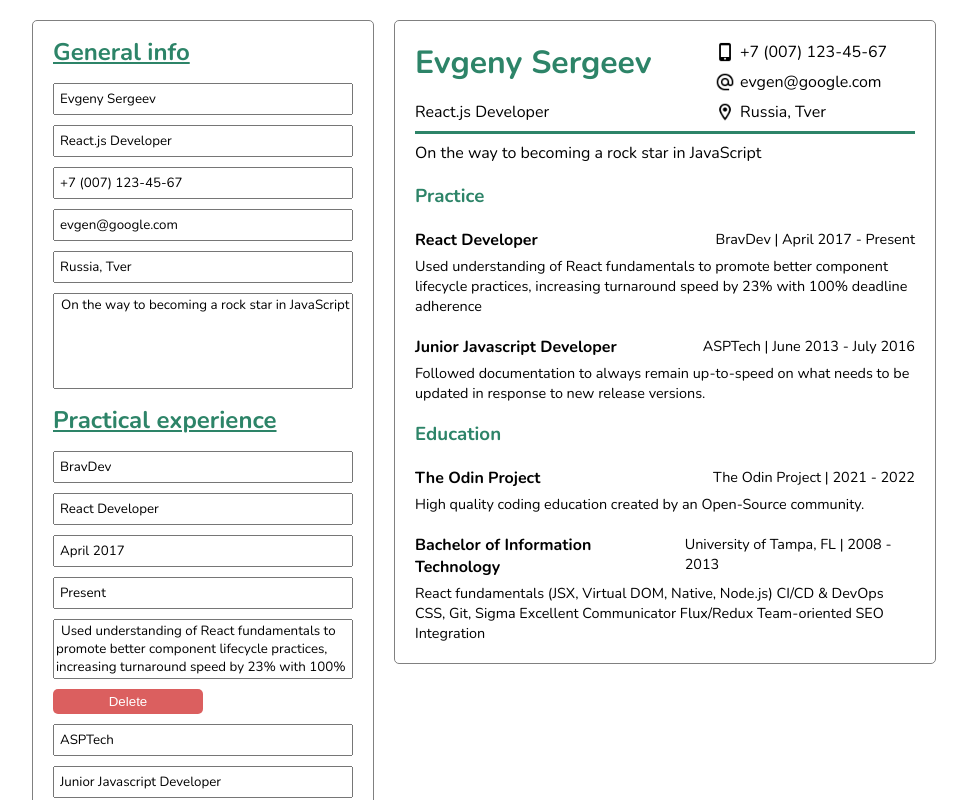
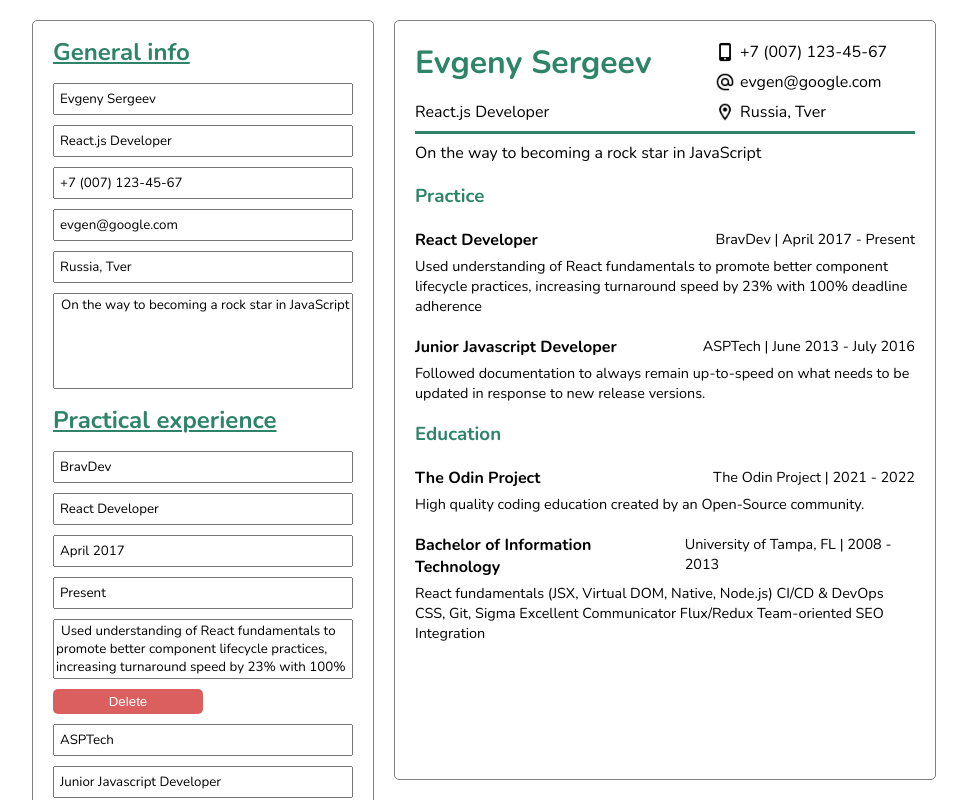
Before and after one commit to iamEvgen/cv-project, a React (Create React App) app: page / in a window 1280 px wide. Shown: the top 800 px of the page, without its empty margins (156-1123 px from the left). Built offline with nearby package versions, Linux system fonts and the light colour scheme.

Commit message:
add sticky style for CV

```diff
--- a/src/style.css
+++ b/src/style.css
@@ -32,6 +32,10 @@ body {
 
 .renderCV {
   width: 500px;
+  position: sticky;
+  top: 20px;
+  overflow-y: auto;
+  height: calc(100vh - 82px);
 }
 
 .Info {
```
